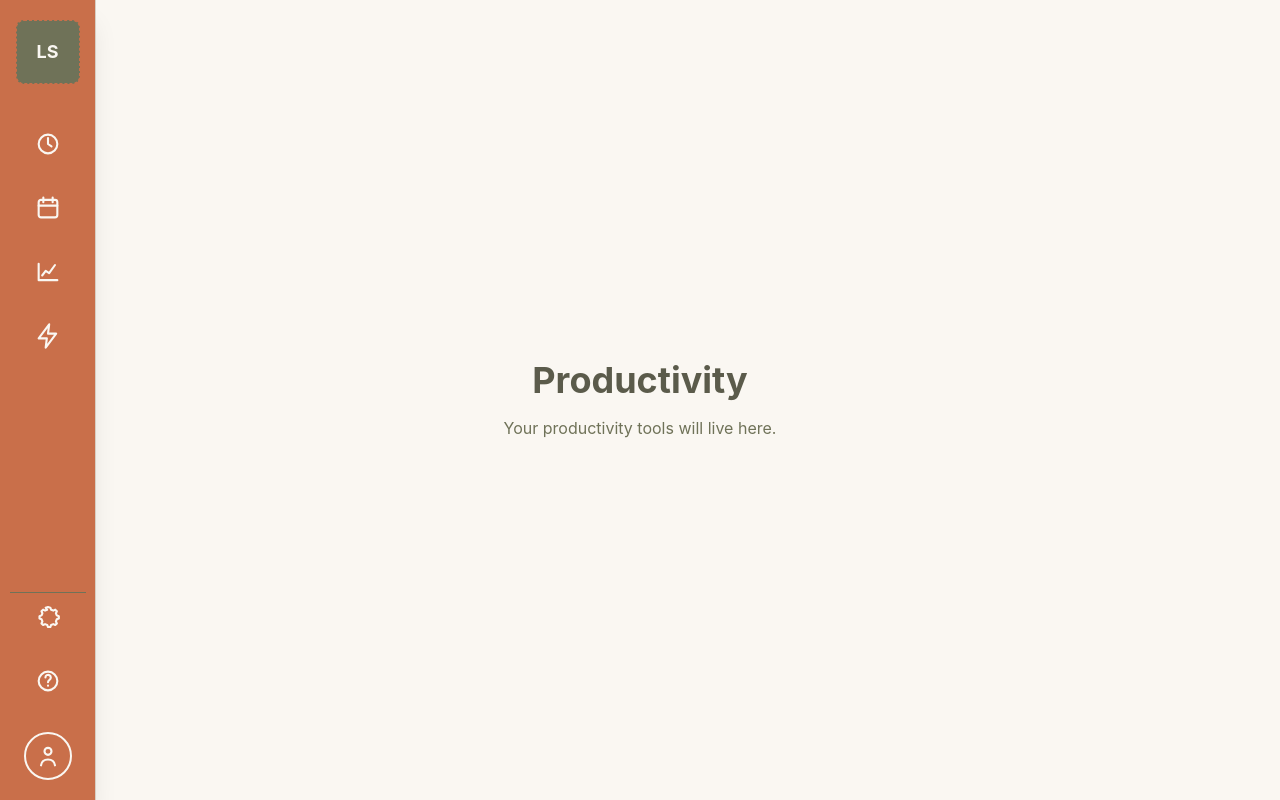
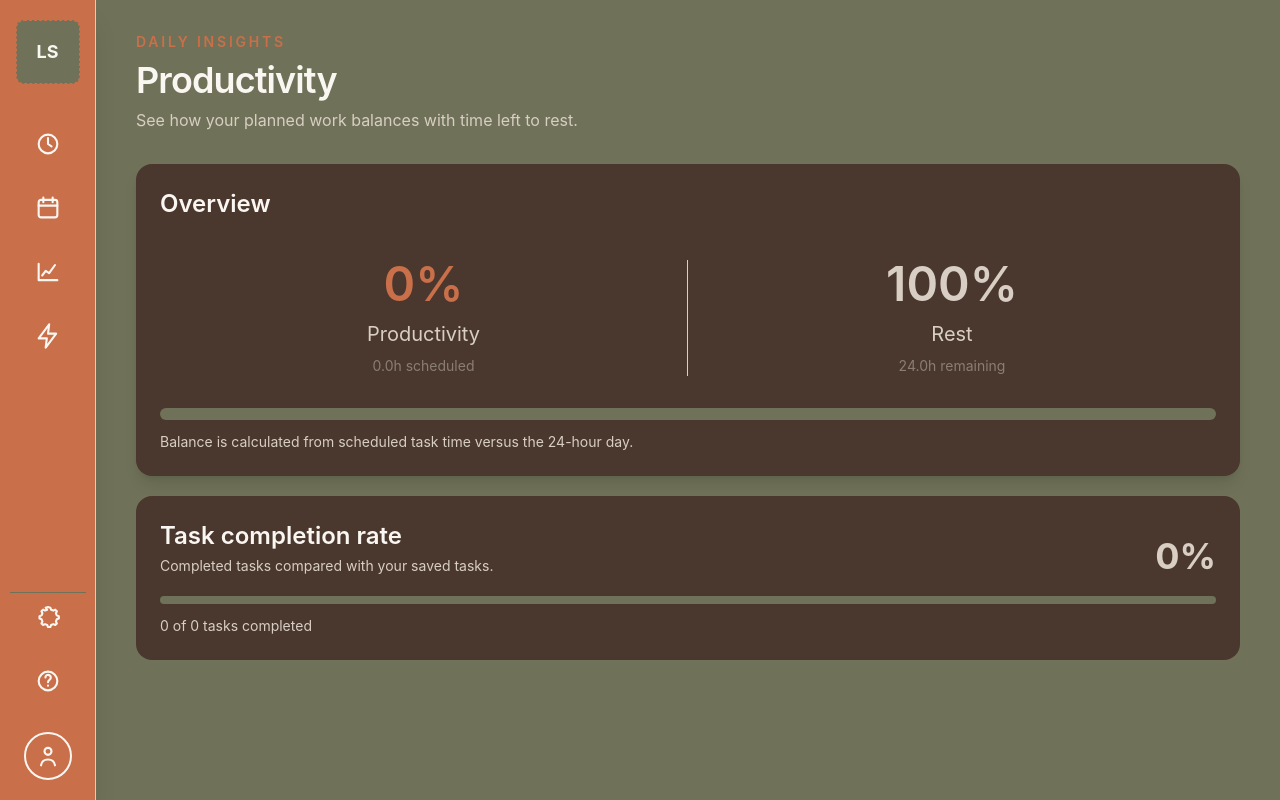
Before and after one commit to veefa/lazy-sloth, a React (Vite) app: page /productivity in a window 1280 px wide. Built offline with nearby package versions, Linux system fonts and the light colour scheme.

Commit message:
Feature: -Add ProductivityPage styling - Added a warning message when the user has more than 8 hours of scheduled tasks. - Porductivity indicator

```diff
--- a/src/features/FaceClock.tsx
+++ b/src/features/FaceClock.tsx
@@ -123,6 +123,11 @@ const FaceClock: React.FC = () => {
 
   const hourAngle = ((time.getHours() % 24) + time.getMinutes() / 60) * 15 - 90;
   const minuteAngle = (time.getMinutes() + time.getSeconds() / 60) * 6 - 90;
+  const scheduledHours = tasks.reduce(
+    (total, task) => total + durationFor(task.startHour, task.endHour),
+    0,
+  );
+  const isOverloaded = scheduledHours > 22;
 
   return (
     <div className="mx-auto w-full max-w-6xl pt-6">
@@ -241,8 +246,22 @@ const FaceClock: React.FC = () => {
         <section
           className="w-full space-y-3 px-4 md:w-80 md:flex-none md:px-0"
           aria-label="Task controls">
+          {isOverloaded && (
+            <div
+              role="alert"
+              className="rounded-lg border border-red-300 bg-red-50 p-3 text-sm text-red-800">
+              <p className="font-semibold">Overload warning</p>
+              <p className="mt-1">
+                You have {scheduledHours.toFixed(1)} hours of scheduled tasks.
+                Leave time for sleep and rest.
+              </p>
+            </div>
+          )}
           <div className="rounded-lg border border-indigo-300 bg-white p-3">
             <h2 className="mb-2 font-semibold text-slate-800">Add a task</h2>
+            <p className="mb-2 text-xs text-slate-500">
+              {scheduledHours.toFixed(1)} hours scheduled today
+            </p>
             <div className="grid gap-2 sm:grid-cols-2">
               <input
                 type="text"
--- a/src/pages/ProductivityPage.tsx
+++ b/src/pages/ProductivityPage.tsx
@@ -1,12 +1,141 @@
+import { useTasks } from "../features/taskStore";
+
+const durationFor = (startHour: number, endHour: number) => {
+  return (endHour - startHour + 24) % 24;
+};
+
 const ProductivityPage = () => {
+  const tasks = useTasks();
+  const scheduledHours = tasks.reduce(
+    (total, task) => total + durationFor(task.startHour, task.endHour),
+    0,
+  );
+  const productivityScore = Math.min(
+    100,
+    Math.round((scheduledHours / 24) * 100),
+  );
+  const restScore = 100 - productivityScore;
+  const completedTasks = tasks.filter((task) => task.completed).length;
+  const completionRate =
+    tasks.length === 0 ? 0 : Math.round((completedTasks / tasks.length) * 100);
+  const isOverloaded = scheduledHours > 22;
+
   return (
-    <main className="flex min-h-screen flex-col items-center justify-center bg-warm-ivory px-4 text-center">
-      <h1 className="mb-4 text-4xl font-bold text-olive-600">Productivity</h1>
-      <p className="max-w-xl text-olive">
-        Your productivity tools will live here.
-      </p>
+    <main className="min-h-screen bg-olive px-5 py-8 text-warm-ivory md:ml-24 md:px-10">
+      <div className="mx-auto max-w-6xl">
+        <header className="mb-8">
+          <p className="mb-2 text-sm font-semibold uppercase tracking-[0.2em] text-terracotta">
+            Daily insights
+          </p>
+          <h1 className="text-4xl font-semibold tracking-tight">
+            Productivity
+          </h1>
+          <p className="mt-2 text-warm-taupe">
+            See how your planned work balances with time left to rest.
+          </p>
+        </header>
+
+        {isOverloaded && (
+          <div
+            role="alert"
+            className="mb-6 flex items-start gap-3 rounded-xl border border-terracotta bg-coffee p-4 text-warm-taupe">
+            <span className="text-xl" aria-hidden="true">
+              !
+            </span>
+            <div>
+              <h2 className="font-semibold text-warm-ivory">
+                Overload warning
+              </h2>
+              <p className="mt-1 text-sm">
+                You have {scheduledHours.toFixed(1)} hours of planned tasks.
+                Leave time for sleep and rest.
+              </p>
+            </div>
+          </div>
+        )}
+
+        <section
+          className="rounded-2xl bg-coffee p-6 shadow-lg"
+          aria-labelledby="overview-heading">
+          <h2 id="overview-heading" className="text-2xl font-semibold">
+            Overview
+          </h2>
+          <div className="mt-10 grid gap-8 md:grid-cols-2 md:gap-0">
+            <Metric
+              label="Productivity"
+              value={`${productivityScore}%`}
+              detail={`${scheduledHours.toFixed(1)}h scheduled`}
+              color="text-terracotta"
+            />
+            <Metric
+              label="Rest"
+              value={`${restScore}%`}
+              detail={`${Math.max(0, 24 - scheduledHours).toFixed(1)}h remaining`}
+              color="text-warm-taupe"
+            />
+          </div>
+          <div
+            className="mt-8 h-3 overflow-hidden rounded-full bg-olive"
+            aria-label={`${productivityScore}% productivity and ${restScore}% rest`}>
+            <div
+              className="h-full bg-terracotta transition-all"
+              style={{ width: `${productivityScore}%` }}
+            />
+          </div>
+          <p className="mt-3 text-sm text-warm-taupe">
+            Balance is calculated from scheduled task time versus the 24-hour
+            day.
+          </p>
+        </section>
+
+        <section
+          className="mt-5 rounded-2xl bg-coffee p-6"
+          aria-labelledby="completion-heading">
+          <div className="flex flex-wrap items-end justify-between gap-3">
+            <div>
+              <h2 id="completion-heading" className="text-2xl font-semibold">
+                Task completion rate
+              </h2>
+              <p className="mt-1 text-sm text-warm-taupe">
+                Completed tasks compared with your saved tasks.
+              </p>
+            </div>
+            <strong className="text-4xl text-warm-taupe">
+              {completionRate}%
+            </strong>
+          </div>
+          <div className="mt-5 h-2 overflow-hidden rounded-full bg-olive">
+            <div
+              className="h-full bg-warm-taupe transition-all"
+              style={{ width: `${completionRate}%` }}
+            />
+          </div>
+          <p className="mt-3 text-sm text-warm-taupe">
+            {completedTasks} of {tasks.length}{" "}
+            {tasks.length === 1 ? "task" : "tasks"} completed
+          </p>
+        </section>
+      </div>
     </main>
   );
 };
 
+const Metric = ({
+  label,
+  value,
+  detail,
+  color,
+}: {
+  label: string;
+  value: string;
+  detail: string;
+  color: string;
+}) => (
+  <div className="text-center md:border-r md:border-warm-taupe md:last:border-0">
+    <p className={`text-5xl font-semibold ${color}`}>{value}</p>
+    <p className="mt-3 text-xl text-warm-taupe">{label}</p>
+    <p className="mt-2 text-sm text-taupe-dark">{detail}</p>
+  </div>
+);
+
 export default ProductivityPage;
```
